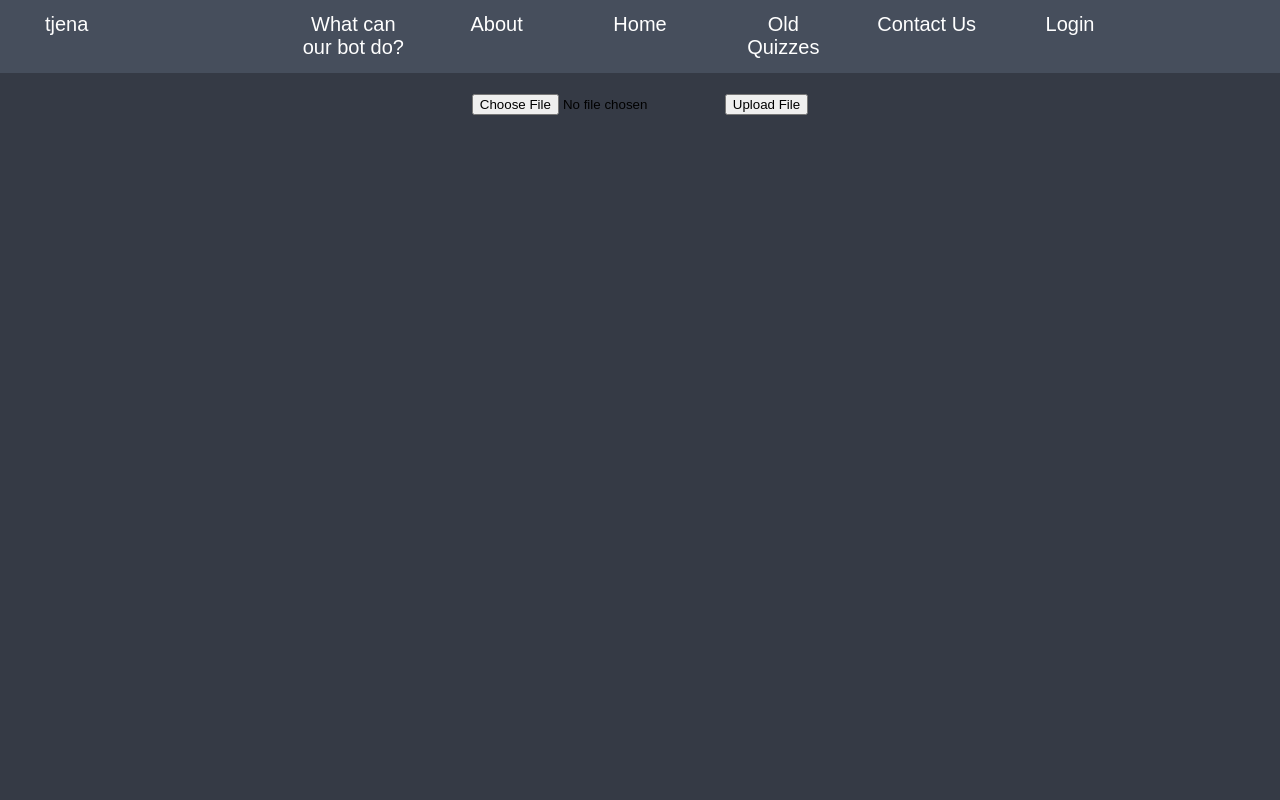
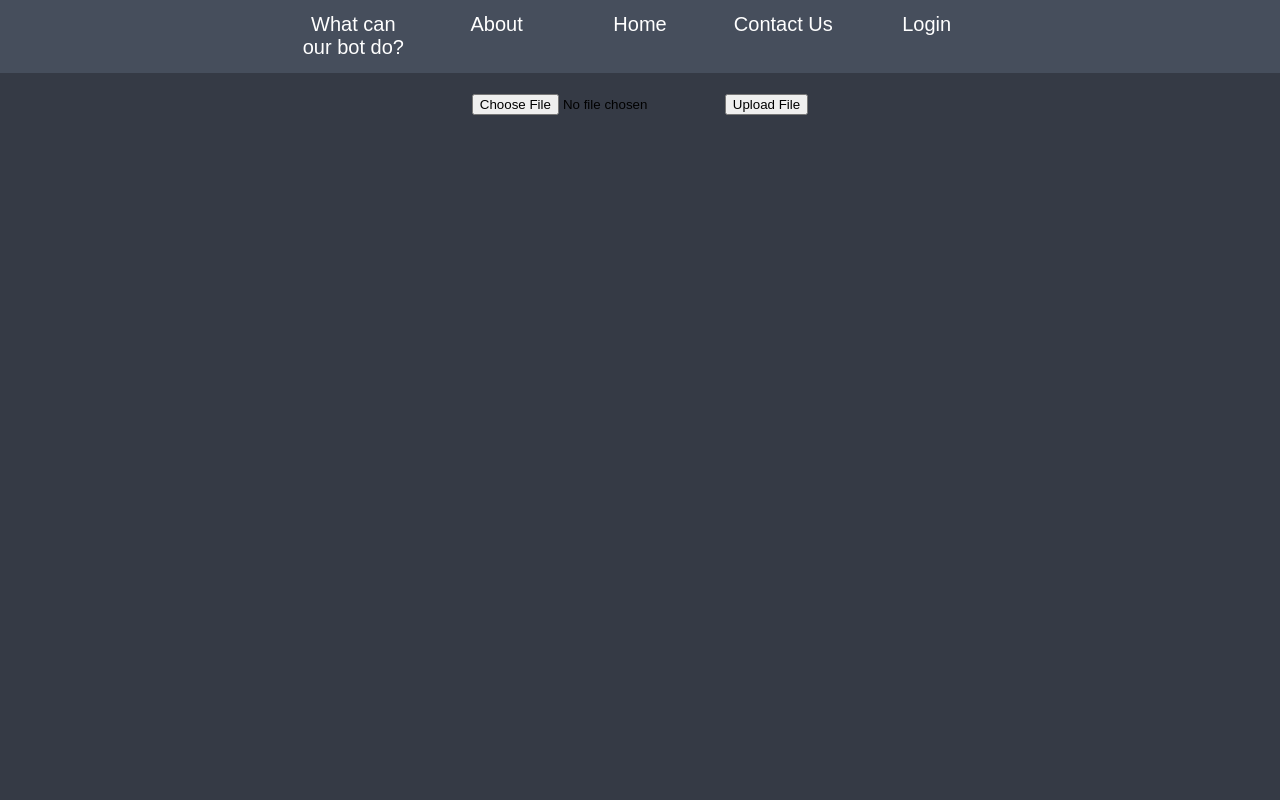
Before and after one commit to lund97johan/AI-Exam-Web-App, a React (Create React App) app in the folder client/my-app/: page /FileUpload in a window 1280 px wide. Shown: the top 800 px of the page. Built offline with nearby package versions, Linux system fonts and the light colour scheme.

Commit message:
fixat headern om man inte är inloggad

```diff
--- a/client/my-app/src/App.js
+++ b/client/my-app/src/App.js
@@ -2,23 +2,31 @@
 
 import './App.css';
 
-import { useState } from 'react';
+import {useEffect, useState} from 'react';
 import {Link } from "react-router-dom";
 import { useAuth } from './AuthProvider';
 import { useNavigate } from 'react-router-dom';
 
 
 function App(){
-  return (
+    const {user, logout} = useAuth();// Use the custom hook correctly
+    const navigate = useNavigate();
+    useEffect(() => {
+        if (user) {
+            navigate("/dashboard");
+            return;
+        }
+    });
+    return(
         <div className='App'>
             <ReturnHeader/>
             <div className='App-body'>
-        <LoginOrRegisterColumns column={3} row ={2}/>
+              <LoginOrRegisterColumns column={3} row={2}/>
             </div>
             <ReturnFooter/>
-
         </div>
     )
+
 }
 
 function ReturnMenu(){
@@ -73,61 +81,51 @@ function ReturnDropDown({gridColumn = 2, gridRow = 1}){
         </div>
   )
 }
+function ReturnHeader() {
+    const { user } = useAuth(); // Get user authentication status
 
-function ReturnHeader(){
     return (
         <div className='App-header'>
             <div className='Header-container'>
-      <div className='Header-text-dropdown' style={{gridColumn: 1}}> tjena  {/* dropdown menyers nu poggers */}
+                {user && ( // Only display these elements if the user is logged in
+                    <div className='Header-text-dropdown' style={{gridColumn: 1}}>
+                        tjena  {/* Dropdown menus now visible only to logged-in users */}
                         <div className='Header-text-dropdown-content'>
                             <div className='Header-text-dropdown-content-grid'>
-              <text >
-                <Link to ="/quiz">
-                Ta Quiz
-                </Link>
+                                <text>
+                                    <Link to="/quiz">Take Quiz</Link>
                                 </text>
-              <text >
-                <Link to = "/FileUpload">
-                File Upload
-                </Link>
+                                <text>
+                                    <Link to="/FileUpload">File Upload</Link>
                                 </text>
-              <text >test</text>
+                                <text>test</text>
                             </div>
                         </div>
                     </div>
+                )}
                 <div className='Header-text' style={{gridColumn: 3}}>
-          <Link to ="/BotInfo">
-            What can our bot do?
-          </Link>
+                    <Link to="/BotInfo">What can our bot do?</Link>
                 </div>
                 <div className='Header-text'>
-            <Link to='/About'>
-              About
-            </Link>
+                    <Link to='/About'>About</Link>
                 </div>
                 <div className='Header-text'>
-          <Link to ="/">
+                    <Link to="/">
                         Home
                     </Link>
                 </div>
-
+                {user && ( // Only show Old Quizzes if the user is logged in
                     <div className='Header-text'>
-          <Link to='/old_quizzes'>
-            Old Quizzes
-          </Link>
-
+                        <Link to='/old_quizzes'>Old Quizzes</Link>
                     </div>
-
+                )}
                 <div className='Header-text'>
-          <Link to ="/contactus">
-          Contact Us
-          </Link>
+                    <Link to="/contactus">Contact Us</Link>
                 </div>
-
                 <LoggedInUser/>
             </div>
         </div>
-  )
+    );
 }
 
 function LoggedInUser() {
--- /dev/null
+++ b/client/my-app/src/Sites/DashboardSite/Dashboard.js
@@ -0,0 +1,24 @@
+
+import * as React from "react";
+import "./Dashboard.css";
+import { useState } from 'react';
+import { useNavigate } from 'react-router-dom';
+import {ReturnHeader} from "../../App";
+import {ReturnFooter} from "../../App";
+
+
+
+
+function Dashboard() {
+    return(
+        <div className='App'>
+            <ReturnHeader/>
+            <div className='App-body'>
+
+            </div>
+            <ReturnFooter/>
+        </div>
+    )
+}
+
+export default Dashboard;
--- a/client/my-app/src/Sites/FileUploadSite/FileUpload.js
+++ b/client/my-app/src/Sites/FileUploadSite/FileUpload.js
@@ -1,11 +1,15 @@
-import React, { useState } from 'react';
+import React, {useEffect, useState} from 'react';
 import './FileUpload.css';
 
 import {ReturnHeader} from "../../App";
 import {ReturnFooter} from "../../App";
 import { useAuth } from '../../AuthProvider';
+import {useNavigate} from "react-router-dom";
 
 function FileUpload(){
+    const {user, logout} = useAuth();
+    const navigate = useNavigate();
+
     return(
         <div className='App'>
             <ReturnHeader/>
@@ -20,6 +24,7 @@ function FileUpload(){
 function ReturnFileUpload() {
     const [file, setFile] = useState(null);
     const { user } = useAuth();
+
 
     const handleFileChange = (e) => {
         setFile(e.target.files[0])
--- a/client/my-app/src/index.js
+++ b/client/my-app/src/index.js
@@ -17,6 +17,7 @@ import Quiz from './Sites/QuizSite/Quiz';
 import FileUpload from './Sites/FileUploadSite/FileUpload';
 import AuthProvider from "./AuthProvider";
 import OldQuizzes from './Sites/OldQuizzes/OldQuizPage';
+import Dashboard from "./Sites/DashboardSite/Dashboard";
 
 const root = ReactDOM.createRoot(document.getElementById('root'));
 root.render(
@@ -34,6 +35,7 @@ root.render(
           <Route path='/old_quizzes' element={<OldQuizzes/>}/>
           <Route path='/FileUpload' element={<FileUpload/>}/>
           <Route path='/quiz/:quizId' element={<Quiz/>}/>
+          <Route path='/dashboard' element={<Dashboard/>}/>
         </Routes>
       </AuthProvider>
     </BrowserRouter>
```
Also changed, not shown: client/my-app/src/Sites/DashboardSite/Dashboard.css (added). Lines whose indentation alone changed are shown as unchanged.
